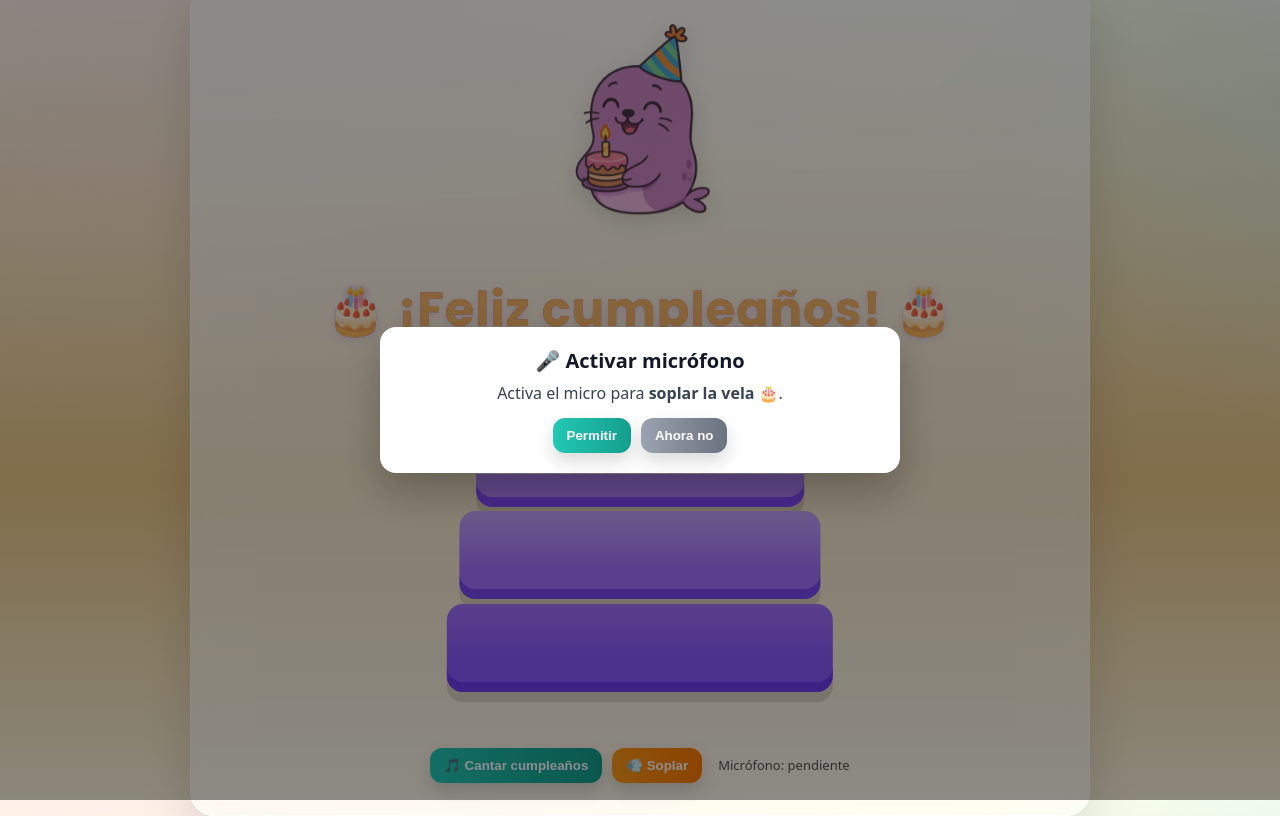
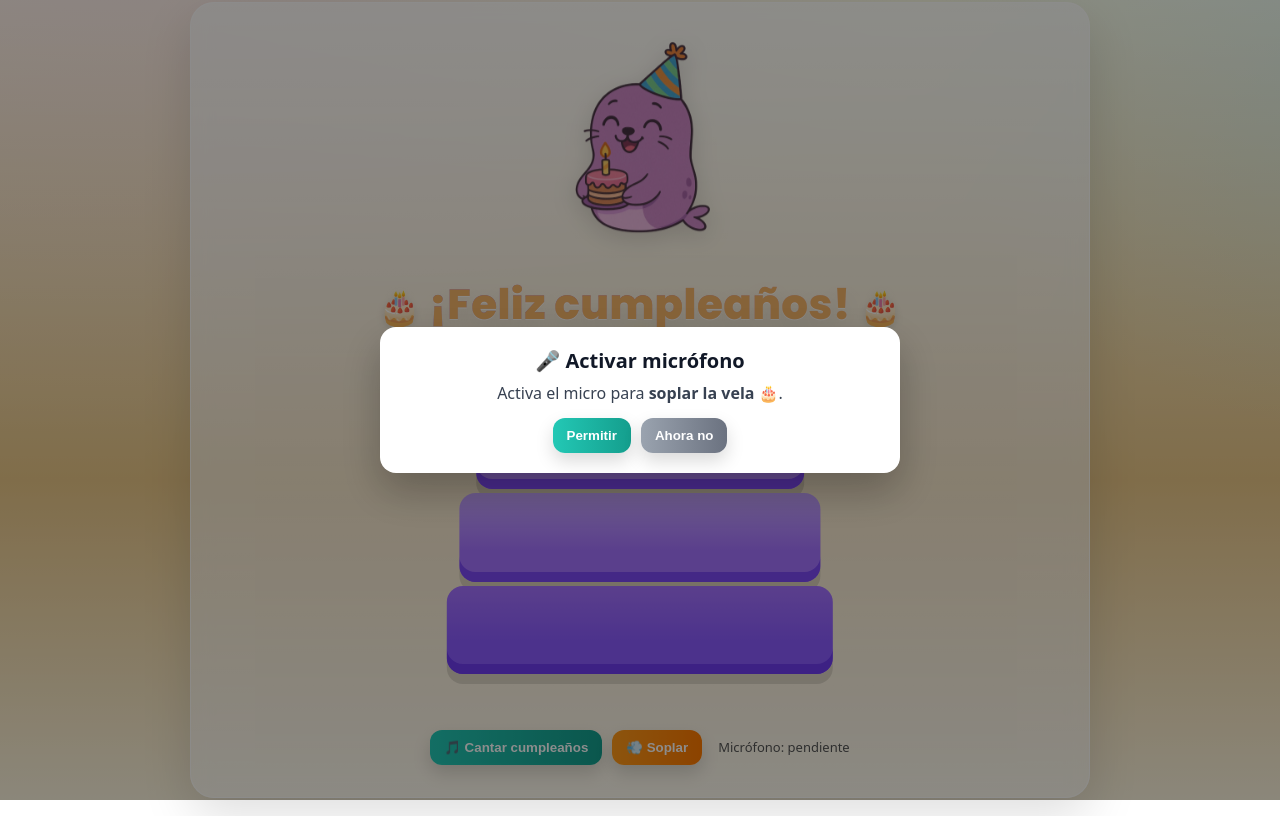
Before and after one commit to calma0209/cumplea-os, a plain HTML site: page index.html in a window 1280 px wide. Drawn offline with Linux system fonts and the light colour scheme.

Commit message:
Refactor title structure and styles for improved layout and responsiveness

```diff
--- a/index.html
+++ b/index.html
@@ -5,7 +5,8 @@
   <meta name="viewport" content="width=device-width, initial-scale=1.0">
   <title>🎉 Feliz Cumpleaños</title>
   <link rel="stylesheet" href="style.css">
-  <link href="https://fonts.googleapis.com/css2?family=Poppins:wght@600;700&display=swap" rel="stylesheet">
+ <link href="https://fonts.googleapis.com/css2?family=Poppins:wght@700;800&display=swap" rel="stylesheet">
+
 </head>
 
 
@@ -15,7 +16,12 @@
 
   <div class="ventana">
      <img src="foca_cumple.png" alt="Foca con tarta de cumpleaños" class="foca-img">
-    <h1>🎂 ¡Feliz cumpleaños! 🎂 </h1>
+    <h1 class="titulo">
+  <span class="emoji" aria-hidden="true">🎂</span>
+  <span class="texto">¡Feliz cumpleaños!</span>
+  <span class="emoji" aria-hidden="true">🎂</span>
+</h1>
+
 
 
     <div class="tarta">
--- a/style.css
+++ b/style.css
@@ -38,17 +38,46 @@ body{
   text-align:center;
   position:relative;
 }
-h1 {
-  font-family: "Poppins", sans-serif;
-  font-size: clamp(2rem, 5vw, 3rem);
-  font-weight: 700;
+h/* Contenedor del título con emojis laterales */
+.titulo{
+  display:flex;
+  align-items:center;
+  justify-content:center;
+  gap: clamp(6px, 1.8vw, 14px);
+  margin: 0 0 clamp(10px, 3vw, 16px);
+  white-space: nowrap;         /* evita saltos */
+  max-width: 100%;
+  overflow: hidden;
+}
+
+/* Texto del título: TUS colores/valores */
+.titulo .texto{
+  font-family: "Poppins", system-ui, -apple-system, "Segoe UI", Roboto, Arial, sans-serif;
+  font-weight: 800;
+  font-size: clamp(24px, 6.5vw, 42px);
+  line-height: 1.1;
   background: linear-gradient(90deg, #a275ff, #d16ba5, #f7c8e0);
   -webkit-background-clip: text;
-  -webkit-text-fill-color: rgb(245, 181, 104);
-  letter-spacing: 1px;
-  text-shadow: 0 2px 8px rgba(162, 117, 255, 0.25);
-  margin-bottom: 10px;
+  -webkit-text-fill-color: rgb(245, 181, 104);   /* tu color dorado visible */
+  letter-spacing: .4px;
+  text-shadow:
+    0 1px 0 rgba(255,255,255,.7),
+    0 10px 22px rgba(0,0,0,.10);
 }
+
+/* Emojis fluidos a los lados */
+.titulo .emoji{
+  font-size: clamp(20px, 6vw, 34px);
+  filter: drop-shadow(0 2px 4px rgba(0,0,0,.12));
+}
+
+/* Microajuste para móviles muy estrechos */
+@media (max-width: 360px){
+  .titulo{ gap: 6px }
+  .titulo .texto{ font-size: clamp(20px, 7.2vw, 34px) }
+  .titulo .emoji{ font-size: clamp(18px, 5.6vw, 28px) }
+}
+
 
 
 
@@ -89,7 +118,7 @@ h1 {
 .capa1::before{
   content:"";
   position:absolute; inset:0;
-  border-radius:16px;
+  border-radius:15px;
   background: repeating-linear-gradient(90deg, var(--icing) 0 16px, var(--icing2) 16px 32px);
   -webkit-mask: linear-gradient(#000 0 62%, transparent 62%);
           mask: linear-gradient(#000 0 62%, transparent 62%);
@@ -98,9 +127,9 @@ h1 {
 /* Goteos simplificados (2) SIN desbordes ni barras raras */
 .capa1::after{
   content:"";
-  position:absolute; top:-6px; left:0; right:0; height:26px;
+  /* position:absolute; top:-6px; left:0; right:0; height:26px; */
   background:
-    radial-gradient(8px 13px at 20% 13px, var(--icing) 98%, transparent 100%) no-repeat,
+    radial-gradient(px 13px at 20% 13px, var(--icing) 98%, transparent 100%) no-repeat,
     radial-gradient(8px 18px at 70% 18px, var(--icing) 98%, transparent 100%) no-repeat;
   background-size:14px 26px, 14px 26px;
 }
```
